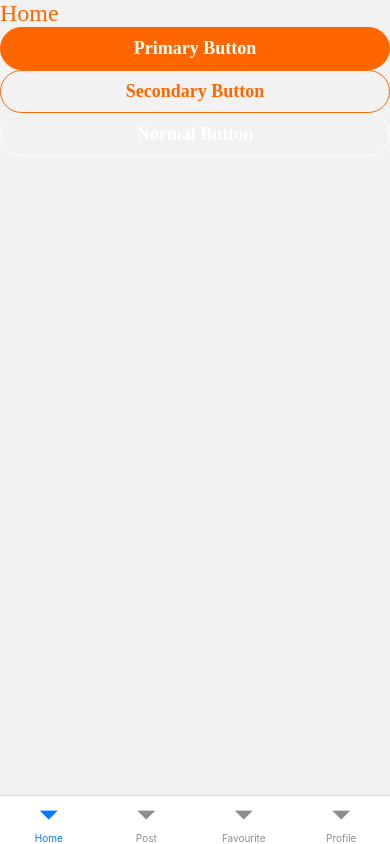
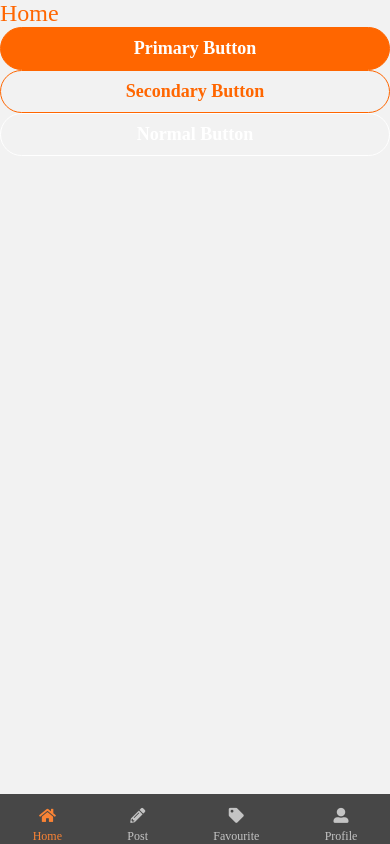
Before and after one commit to GiangNguyen1207/Kritics, a React Native app: screen / in a window 390 px wide. Built offline with nearby package versions, Linux system fonts and the light colour scheme.

Commit message:
add custom bottom nav bar

```diff
--- /dev/null
+++ b/components/BottomNavBar.js
@@ -0,0 +1,88 @@
+import React from 'react';
+import { Pressable, View, StyleSheet } from 'react-native';
+import Icon from 'react-native-vector-icons/FontAwesome5';
+import PropTypes from 'prop-types';
+import { useSafeAreaInsets } from 'react-native-safe-area-context';
+
+import { mainTab } from '../router/Maintab';
+import { theme } from '../themes';
+import Typography from './Typography';
+
+const BottomNavBar = ({ state, navigation }) => {
+  const mainTabNames = Object.values(mainTab);
+  const { bottom } = useSafeAreaInsets();
+
+  const setIcons = (route) => {
+    let iconName = 'home';
+    switch (route) {
+      case mainTab.home:
+        iconName = 'home';
+        break;
+      case mainTab.post:
+        iconName = 'pencil-alt';
+        break;
+      case mainTab.favourite:
+        iconName = 'tag';
+        break;
+      case mainTab.profile:
+        iconName = 'user-alt';
+        break;
+      default:
+        return;
+    }
+    return iconName;
+  };
+
+  return (
+    <View style={[styles.navBar, { paddingBottom: bottom }]}>
+      {mainTabNames.map((mainTabName, index) => {
+        const isFocused = state.index === index;
+        return (
+          <Pressable
+            key={mainTabName}
+            style={styles.button}
+            onPress={() => navigation.navigate(mainTabName)}
+          >
+            <Icon
+              name={setIcons(mainTabName)}
+              color={
+                isFocused ? theme.colors.secondary : theme.colors.lightGrey
+              }
+              size={15}
+              style={{ marginBottom: theme.spacings.Xs }}
+            />
+            <Typography
+              variant="h6"
+              text={mainTabName}
+              color={
+                isFocused ? theme.colors.secondary : theme.colors.lightGrey
+              }
+              fontWeight="400"
+            />
+          </Pressable>
+        );
+      })}
+    </View>
+  );
+};
+
+const styles = StyleSheet.create({
+  navBar: {
+    flexDirection: 'row',
+    alignItems: 'center',
+    justifyContent: 'space-around',
+    backgroundColor: theme.colors.darkGrey,
+  },
+  button: {
+    height: 50,
+    alignItems: 'center',
+    justifyContent: 'flex-end',
+  },
+});
+
+BottomNavBar.propTypes = {
+  state: PropTypes.object,
+  navigation: PropTypes.object,
+};
+
+export default BottomNavBar;
--- a/components/Typography.js
+++ b/components/Typography.js
@@ -22,6 +22,9 @@ const Typography = ({ variant, color, fontWeight, text }) => {
         break;
       case 'h5':
         fontSize = 14;
+        break;
+      case 'h6':
+        fontSize = 12;
         break;
       default:
         return;
--- a/router/Navigator.js
+++ b/router/Navigator.js
@@ -8,13 +8,17 @@ import Home from '../views/Home';
 import PostMovieReview from '../views/PostMovieReview';
 import Favourite from '../views/Favourite';
 import Profile from '../views/Profile';
+import BottomNavBar from '../components/BottomNavBar';
 
 const Tab = createBottomTabNavigator();
 const Stack = createNativeStackNavigator();
 
 const TabScreen = () => {
   return (
-    <Tab.Navigator screenOptions={{ headerShown: false }}>
+    <Tab.Navigator
+      screenOptions={{ headerShown: false }}
+      tabBar={(props) => <BottomNavBar {...props} />}
+    >
       <Tab.Screen name={mainTab.home} component={Home} />
       <Tab.Screen name={mainTab.post} component={PostMovieReview} />
       <Tab.Screen name={mainTab.favourite} component={Favourite} />
--- a/themes/index.js
+++ b/themes/index.js
@@ -11,6 +11,7 @@ export const theme = {
   },
 
   spacings: {
+    Xs: 5,
     xxxs: 8,
     xxs: 10,
     xs: 16,
```
